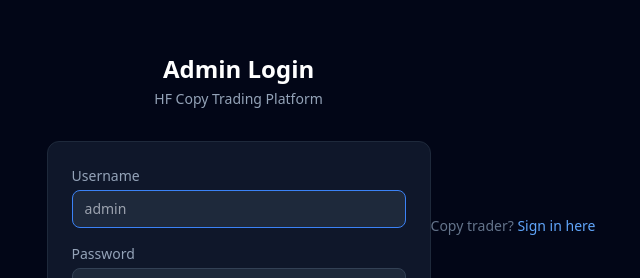
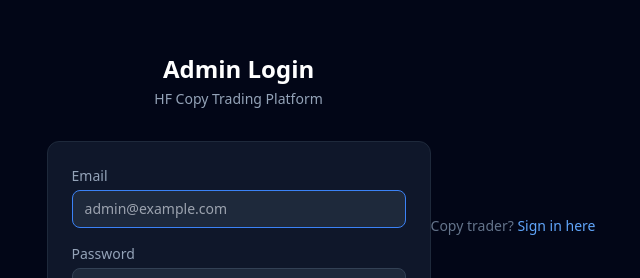
Before and after one commit to JMS-tesoy/hf-copy-trader, a Next.js app in the folder frontend/: page /admin/login in a window 1280 px wide. Shown: the part 182-460 px from the top of the page, without its empty margins (319-959 px from the left). Built offline with nearby package versions, Linux system fonts and the light colour scheme; no server answers.

Commit message:
"fix-deployment-errors"

```diff
--- a/frontend/src/app/admin/login/page.tsx
+++ b/frontend/src/app/admin/login/page.tsx
@@ -6,9 +6,9 @@ import Link from 'next/link';
 import { useAuth } from '@/lib/AuthContext';
 
 export default function AdminLoginPage() {
-  const { adminLogin } = useAuth();
+  const { login } = useAuth();
   const router = useRouter();
-  const [username, setUsername] = useState('');
+  const [email, setEmail] = useState('');
   const [password, setPassword] = useState('');
   const [error, setError] = useState('');
   const [loading, setLoading] = useState(false);
@@ -18,7 +18,10 @@ export default function AdminLoginPage() {
     setError('');
     setLoading(true);
     try {
-      await adminLogin(username, password);
+      const role = await login(email, password);
+      if (role !== 'admin') {
+        throw new Error('Not authorized as admin');
+      }
       router.push('/');
     } catch (err: any) {
       setError(err.message);
@@ -41,13 +44,13 @@ export default function AdminLoginPage() {
             </div>
           )}
           <div>
-            <label className="block text-sm text-slate-400 mb-1">Username</label>
+            <label className="block text-sm text-slate-400 mb-1">Email</label>
             <input
-              type="text"
-              value={username}
-              onChange={e => setUsername(e.target.value)}
+              type="email"
+              value={email}
+              onChange={e => setEmail(e.target.value)}
               className="w-full bg-slate-800 border border-slate-700 rounded-lg px-3 py-2 text-white text-sm focus:outline-none focus:border-blue-500"
-              placeholder="admin"
+              placeholder="admin@example.com"
               required
               autoFocus
             />
--- a/frontend/src/app/reset-password/page.tsx
+++ b/frontend/src/app/reset-password/page.tsx
@@ -1,12 +1,12 @@
 'use client';
 
-import { useState, useMemo } from 'react';
+import { useState, useMemo, Suspense } from 'react';
 import { useRouter, useSearchParams } from 'next/navigation';
 import Link from 'next/link';
 import { ArrowLeft, Lock, Eye, EyeOff, CheckCircle2 } from 'lucide-react';
 import { API, jsonHeaders } from '@/lib/api';
 
-export default function ResetPasswordPage() {
+function ResetPasswordForm() {
   const router = useRouter();
   const searchParams = useSearchParams();
   const token = searchParams.get('token');
@@ -176,3 +176,15 @@ export default function ResetPasswordPage() {
     </div>
   );
 }
+
+export default function ResetPasswordPage() {
+  return (
+    <Suspense fallback={
+      <div className="min-h-screen flex items-center justify-center bg-slate-950">
+        <div className="animate-spin rounded-full h-8 w-8 border-t-2 border-emerald-500"></div>
+      </div>
+    }>
+      <ResetPasswordForm />
+    </Suspense>
+  );
+}
```
